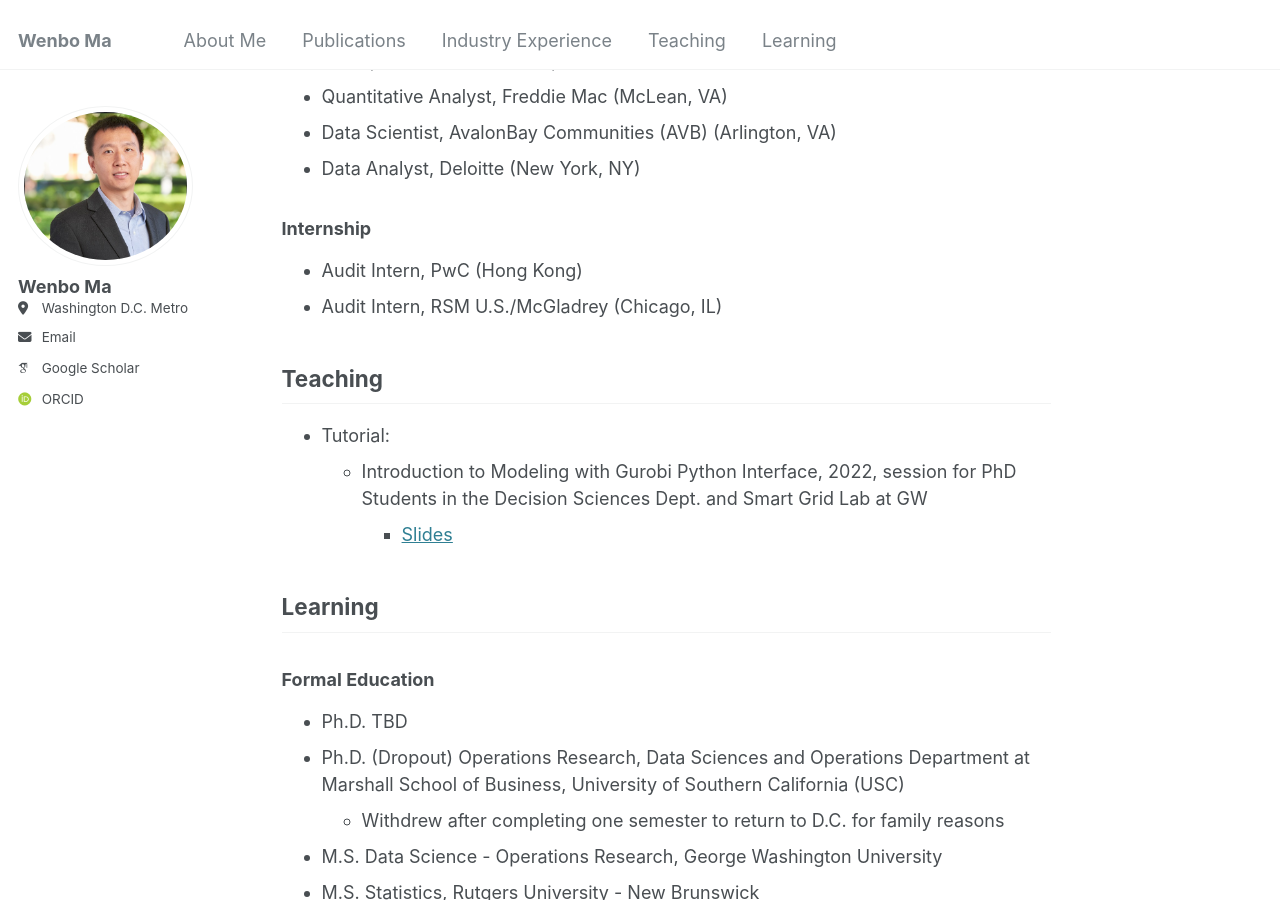
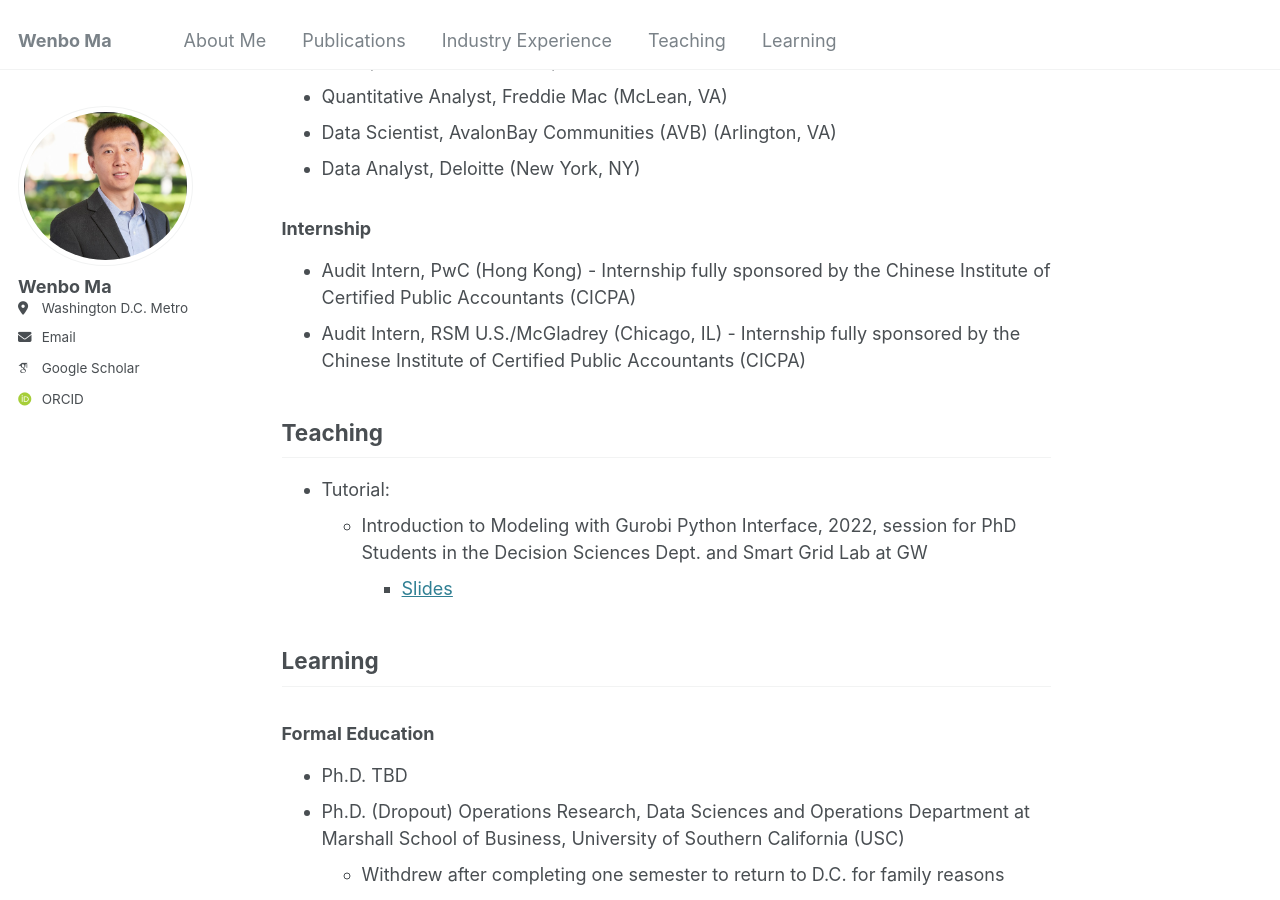
Before and after one commit to wenbo5565/wenbo5565.github.io, a Jekyll site: the page built from _pages/about.md, in a window 1280 px wide and 900 px high, scrolled down 1763 px. Built offline with Jekyll 4.4.1, drawn with Linux system fonts in a browser that asks for light colours; some web fonts are replaced.

Commit message:
Update about.md

```diff
--- a/_pages/about.md
+++ b/_pages/about.md
@@ -53,8 +53,8 @@ Outside of work, I enjoy playing and watching sports — particularly tennis, sw
 - Data Analyst, Deloitte (New York, NY)
 
 ### Internship
-- Audit Intern, PwC (Hong Kong)
-- Audit Intern, RSM U.S./McGladrey (Chicago, IL)
+- Audit Intern, PwC (Hong Kong) - Internship fully sponsored by the Chinese Institute of Certified Public Accountants (CICPA)
+- Audit Intern, RSM U.S./McGladrey (Chicago, IL) - Internship fully sponsored by the Chinese Institute of Certified Public Accountants (CICPA)
 
 ## Teaching <a id="teaching"></a>
 
```
